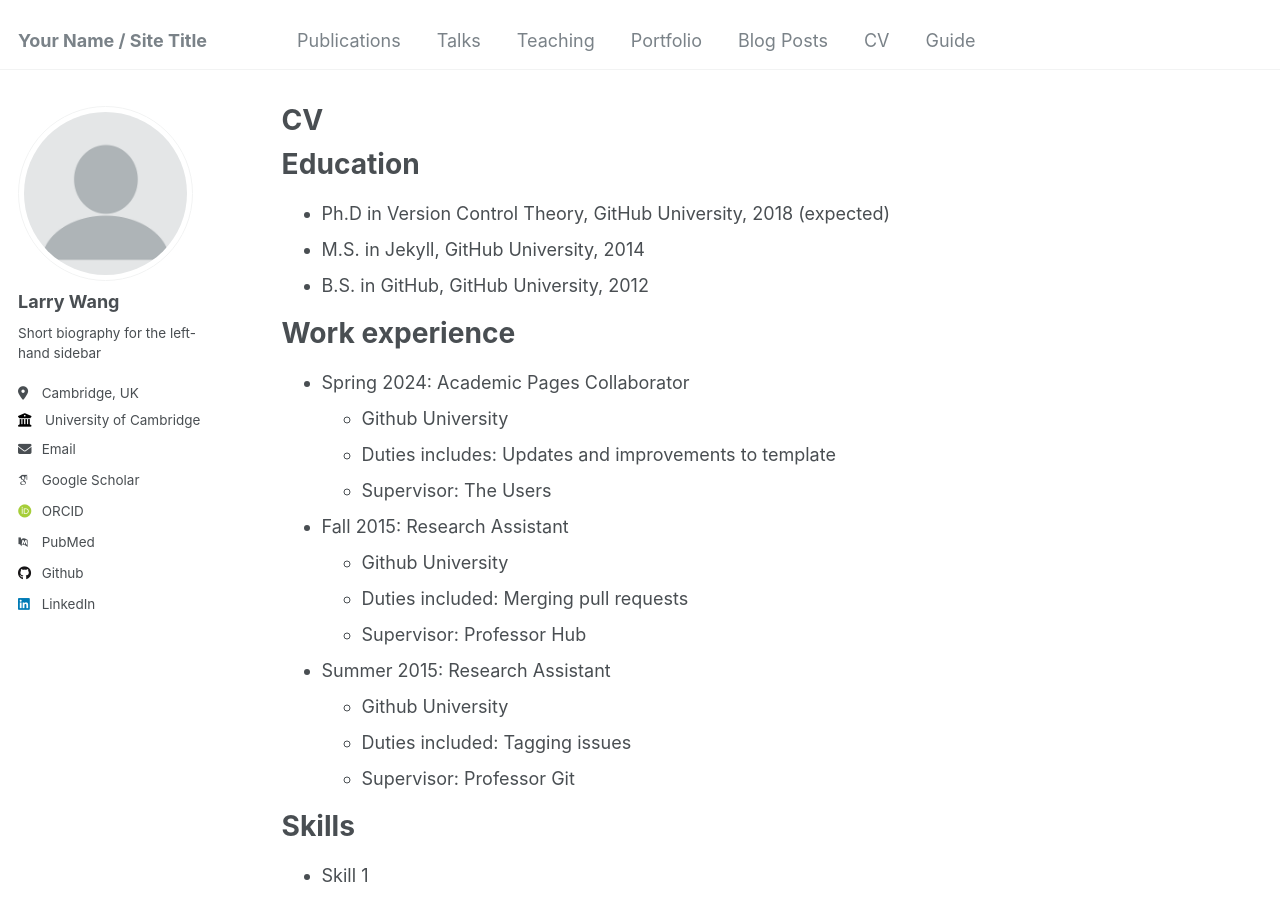
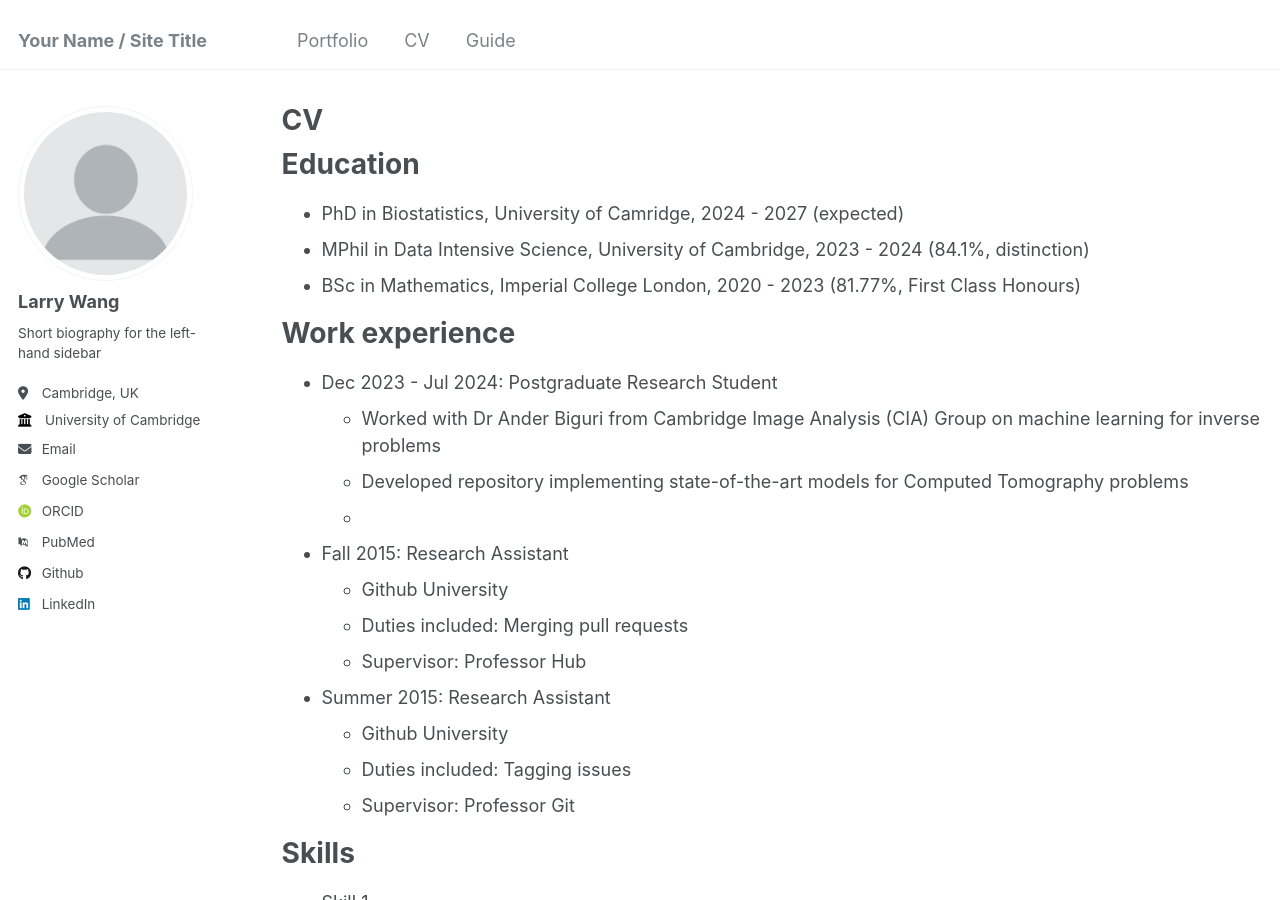
Before and after one commit to LarryWang29/LarryWang29.github.io, a Jekyll site: the page built from _pages/cv.md, in a window 1280 px wide and 900 px high. Built offline with Jekyll 4.4.1, drawn with Linux system fonts in a browser that asks for light colours; some web fonts are replaced.

```diff
--- a/_pages/cv.md
+++ b/_pages/cv.md
@@ -11,16 +11,16 @@ redirect_from:
 
 Education
 ======
-* Ph.D in Version Control Theory, GitHub University, 2018 (expected)
-* M.S. in Jekyll, GitHub University, 2014
-* B.S. in GitHub, GitHub University, 2012
+* PhD in Biostatistics, University of Camridge, 2024 - 2027 (expected)
+* MPhil in Data Intensive Science, University of Cambridge, 2023 - 2024 (84.1%, distinction)
+* BSc in Mathematics, Imperial College London, 2020 - 2023 (81.77%, First Class Honours)
 
 Work experience
 ======
-* Spring 2024: Academic Pages Collaborator
-  * Github University
-  * Duties includes: Updates and improvements to template
-  * Supervisor: The Users
+* Dec 2023 - Jul 2024: Postgraduate Research Student
+  * Worked with Dr Ander Biguri from Cambridge Image Analysis (CIA) Group on machine learning for inverse problems
+  * Developed repository implementing state-of-the-art models for Computed Tomography problems
+  *
 
 * Fall 2015: Research Assistant
   * Github University
```
Also changed, not shown: _data/navigation.yml (+8 -8 lines), _pages/about.md (+2 -2 lines).
